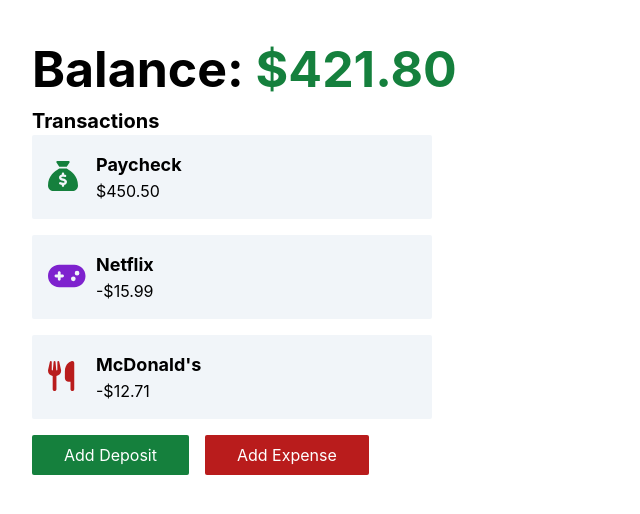
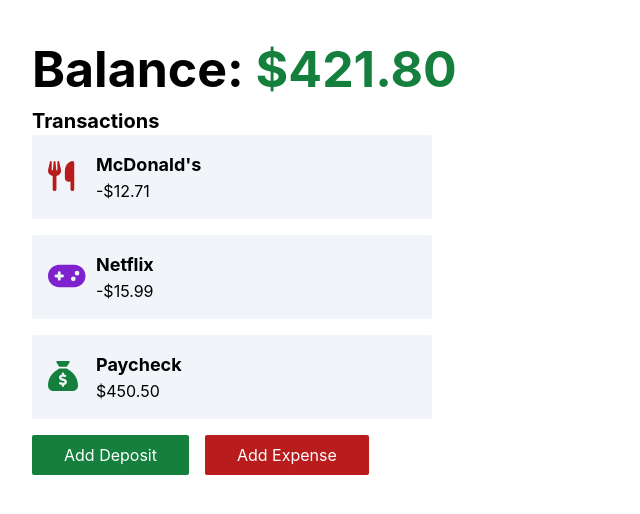
Before and after one commit to daniiltsioma/finance-tracker, a React (Create React App) app: page / in a window 1280 px wide. Shown: the top 514 px of the page, without its empty margins (0-640 px from the left). Built offline with nearby package versions, Linux system fonts and the light colour scheme.

Commit message:
sync transactions with localStorage

```diff
--- a/src/components/forms/RadioInput.tsx
+++ b/src/components/forms/RadioInput.tsx
@@ -28,6 +28,7 @@
               className={`peer hidden ${
                 errorMessage ? "border-red-300" : "border-slate-100"
               }`}
+              value={op}
               id={`${id}-${op}`}
             />
             <label
--- a/src/components/transactions/Deposit.tsx
+++ b/src/components/transactions/Deposit.tsx
@@ -2,12 +2,26 @@
 import { Link } from "react-router-dom";
 import Input from "../forms/Input";
 import RadioInput from "../forms/RadioInput";
+import { TransactionCategory, TransactionType } from "./TransactionList";
 
 const Deposit = () => {
   const methods = useForm();
 
   const onSubmit = methods.handleSubmit((data) => {
-    console.log(data);
+    const transactions = JSON.parse(
+      localStorage.getItem("transactions") || "[]"
+    );
+    const newTransaction = {
+      id: transactions.length,
+      title: data.title,
+      type: TransactionType.deposit,
+      total: data.total,
+      balance: transactions[transactions.length - 1].balance + data.total,
+      category: data.category,
+      date: Date.now(),
+    };
+    transactions.push(newTransaction);
+    localStorage.setItem("transactions", JSON.stringify(transactions));
   });
 
   return (
@@ -38,10 +52,10 @@
               errorMessage={methods.formState.errors.total?.message?.toString()}
             />
             <RadioInput
-              id="type"
+              id="category"
               options={[0, 1]}
-              label="Select type"
-              errorMessage={methods.formState.errors.type?.message?.toString()}
+              label="Select category"
+              errorMessage={methods.formState.errors.category?.message?.toString()}
             />
             <button className="border-green-600 hover:border-green-700 bg-green-600 hover:bg-green-700 text-white px-6 py-2 rounded-sm mt-8">
               Submit
--- a/src/components/transactions/Transaction.tsx
+++ b/src/components/transactions/Transaction.tsx
@@ -9,6 +9,7 @@
   faGamepad,
   faSackDollar,
   faBus,
+  faMoneyBillTransfer,
 } from "@fortawesome/free-solid-svg-icons";
 
 interface TransactionProps {
@@ -16,36 +17,45 @@
 }
 
 const Transaction = ({ transaction }: TransactionProps) => {
+  console.log(transaction);
+  const cat = Number(transaction.category);
+
   return (
     <div className="flex bg-slate-100 mb-4 p-4 items-center rounded-sm">
       <div className="w-12">
-        {transaction.category === TransactionCategory.food && (
+        {cat === TransactionCategory.food && (
           <FontAwesomeIcon
             icon={faUtensils}
             className="text-red-700 text-[30px]"
           />
         )}
-        {transaction.category === TransactionCategory.entertainment && (
+        {cat === TransactionCategory.entertainment && (
           <FontAwesomeIcon
             icon={faGamepad}
             className="text-purple-700 text-[30px]"
           />
         )}
-        {transaction.category === TransactionCategory.paycheck && (
+        {cat === TransactionCategory.paycheck && (
           <FontAwesomeIcon
             icon={faSackDollar}
             className="text-green-700 text-[30px]"
           />
         )}
-        {transaction.category === TransactionCategory.transportation && (
+        {cat === TransactionCategory.transportation && (
           <FontAwesomeIcon icon={faBus} className="text-blue-700 text-[30px]" />
+        )}
+        {cat === TransactionCategory.deposit && (
+          <FontAwesomeIcon
+            icon={faMoneyBillTransfer}
+            className="text-green-700 text-[30px]"
+          />
         )}
       </div>
       <div>
         <div className="text-lg font-bold">{transaction.title}</div>
         <div>
           {transaction.type === TransactionType.expense && "-"}$
-          {transaction.total.toFixed(2)}
+          {Number(transaction.total).toFixed(2)}
         </div>
       </div>
     </div>
--- a/src/components/transactions/TransactionList.tsx
+++ b/src/components/transactions/TransactionList.tsx
@@ -25,35 +25,8 @@
 }
 
 export const loader = async () => {
-  return [
-    {
-      id: 0,
-      title: "Paycheck",
-      type: TransactionType.deposit,
-      total: 450.5,
-      balance: 450.5,
-      date: Date.now(),
-      category: TransactionCategory.paycheck,
-    },
-    {
-      id: 1,
-      title: "Netflix",
-      type: TransactionType.expense,
-      total: 15.99,
-      balance: 434.51,
-      date: Date.now(),
-      category: TransactionCategory.entertainment,
-    },
-    {
-      id: 2,
-      title: "McDonald's",
-      type: TransactionType.expense,
-      total: 12.71,
-      balance: 421.8,
-      date: Date.now(),
-      category: TransactionCategory.food,
-    },
-  ];
+  const transactions = localStorage.getItem("transactions");
+  return transactions ? JSON.parse(transactions).reverse() : {};
 };
 
 const TransactionList = () => {
--- a/src/index.tsx
+++ b/src/index.tsx
@@ -5,10 +5,47 @@
 import App from "./App";
 import reportWebVitals from "./reportWebVitals";
 import { RouterProvider, createBrowserRouter } from "react-router-dom";
-import TransactionList from "./components/transactions/TransactionList";
+import TransactionList, {
+  TransactionCategory,
+  TransactionType,
+} from "./components/transactions/TransactionList";
 import { loader as transactionListLoader } from "./components/transactions/TransactionList";
 import Deposit from "./components/transactions/Deposit";
 import Expense from "./components/transactions/Expense";
+
+const defaultTransactions = [
+  {
+    id: 0,
+    title: "Paycheck",
+    type: TransactionType.deposit,
+    total: 450.5,
+    balance: 450.5,
+    date: Date.now(),
+    category: TransactionCategory.paycheck,
+  },
+  {
+    id: 1,
+    title: "Netflix",
+    type: TransactionType.expense,
+    total: 15.99,
+    balance: 434.51,
+    date: Date.now(),
+    category: TransactionCategory.entertainment,
+  },
+  {
+    id: 2,
+    title: "McDonald's",
+    type: TransactionType.expense,
+    total: 12.71,
+    balance: 421.8,
+    date: Date.now(),
+    category: TransactionCategory.food,
+  },
+];
+
+if (!localStorage.getItem("transactions")) {
+  localStorage.setItem("transactions", JSON.stringify(defaultTransactions));
+}
 
 const routes = [
   {
```
